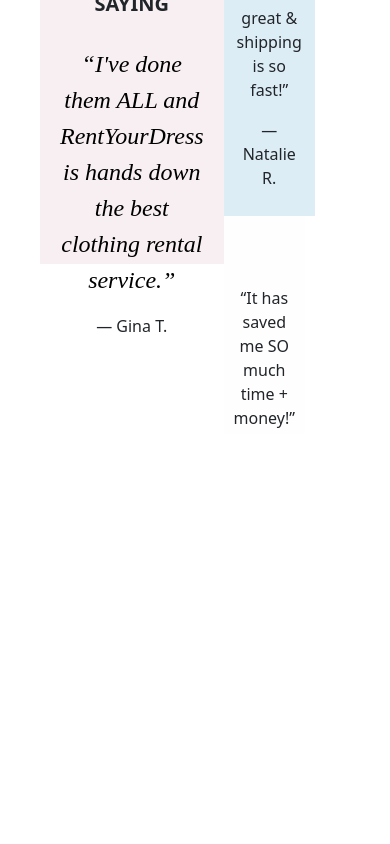
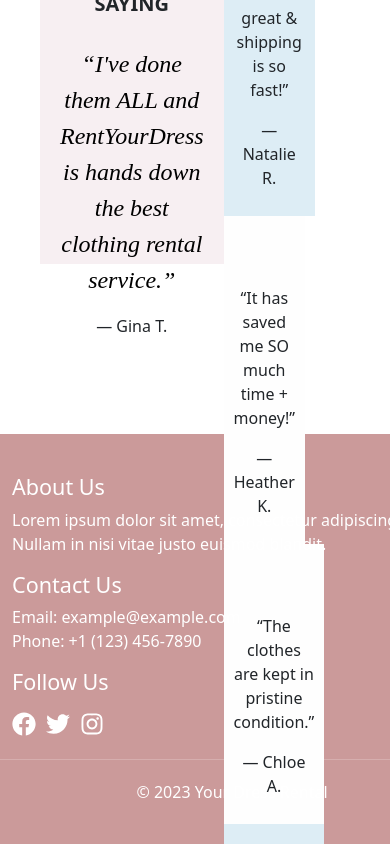
Before and after one commit to DiptanshuG/RentYourDress, a React (Create React App) app in the folder client/: page / in a window 390 px wide. Shown: the part 4120-4964 px from the top of the page. Before the commit the page ends 4554 px from the top, so only its background shows below. Built offline with nearby package versions, Linux system fonts and the light colour scheme.

Commit message:
add footer

```diff
--- /dev/null
+++ b/client/src/components/Footer.js
@@ -0,0 +1,72 @@
+import React from 'react';
+import { FaFacebook, FaTwitter, FaInstagram } from 'react-icons/fa';
+
+const Footer = () => {
+  return (
+    <footer
+      style={{
+        backgroundColor: '#cb9a9a',
+        color: 'white',
+        padding: '40px 0',
+      }}
+    >
+      <div className="container">
+        <div className="row">
+          <div className="col-md-4">
+            <h4>About Us</h4>
+            <p>
+              Lorem ipsum dolor sit amet, consectetur adipiscing elit. Nullam
+              in nisi vitae justo euismod blandit.
+            </p>
+          </div>
+          <div className="col-md-4">
+            <h4>Contact Us</h4>
+            <p>
+              Email: example@example.com
+              <br />
+              Phone: +1 (123) 456-7890
+            </p>
+          </div>
+          <div className="col-md-4">
+            <h4>Follow Us</h4>
+            <div>
+              <a
+                href="#"
+                className="social-icon"
+                title="Facebook"
+              >
+                <FaFacebook />
+              </a>
+              <a
+                href="#"
+                className="social-icon"
+                title="Twitter"
+              >
+                <FaTwitter />
+              </a>
+              <a
+                href="#"
+                className="social-icon"
+                title="Instagram"
+              >
+                <FaInstagram />
+              </a>
+            </div>
+          </div>
+        </div>
+      </div>
+      <div
+        style={{
+          borderTop: '1px solid rgba(255, 255, 255, 0.2)',
+          marginTop: '20px',
+          paddingTop: '20px',
+          textAlign: 'center',
+        }}
+      >
+        &copy; {new Date().getFullYear()} Your Dress Rental
+      </div>
+    </footer>
+  );
+};
+
+export default Footer;
--- a/client/src/pages/HomePage.js
+++ b/client/src/pages/HomePage.js
@@ -6,6 +6,7 @@
 import forHim from "../assets/images/forhim.jpg";
 import Thoughts from "../components/HomePage/Thoughts";
 import { Container, Row, Col } from 'react-bootstrap';
+import Footer from "../components/Footer";
 
 const HomePage = () => {
   const thoughsList = [
@@ -162,7 +163,7 @@
       </section>
 
 
-
+<Footer/>
     </div>
   );
 };
--- a/client/src/styles/HomePage.css
+++ b/client/src/styles/HomePage.css
@@ -133,3 +133,16 @@
 .primaryDarkColor {
   color: #cb9a9a;
 }
+
+/* Add this CSS to your stylesheet */
+.social-icon {
+  color: white;
+  font-size: 24px;
+  margin-right: 10px;
+  text-decoration: none;
+  transition: color 0.3s ease-in-out;
+}
+
+.social-icon:hover {
+  color: #ff6b6b; /* Change this color to the desired hover color */
+}
```
